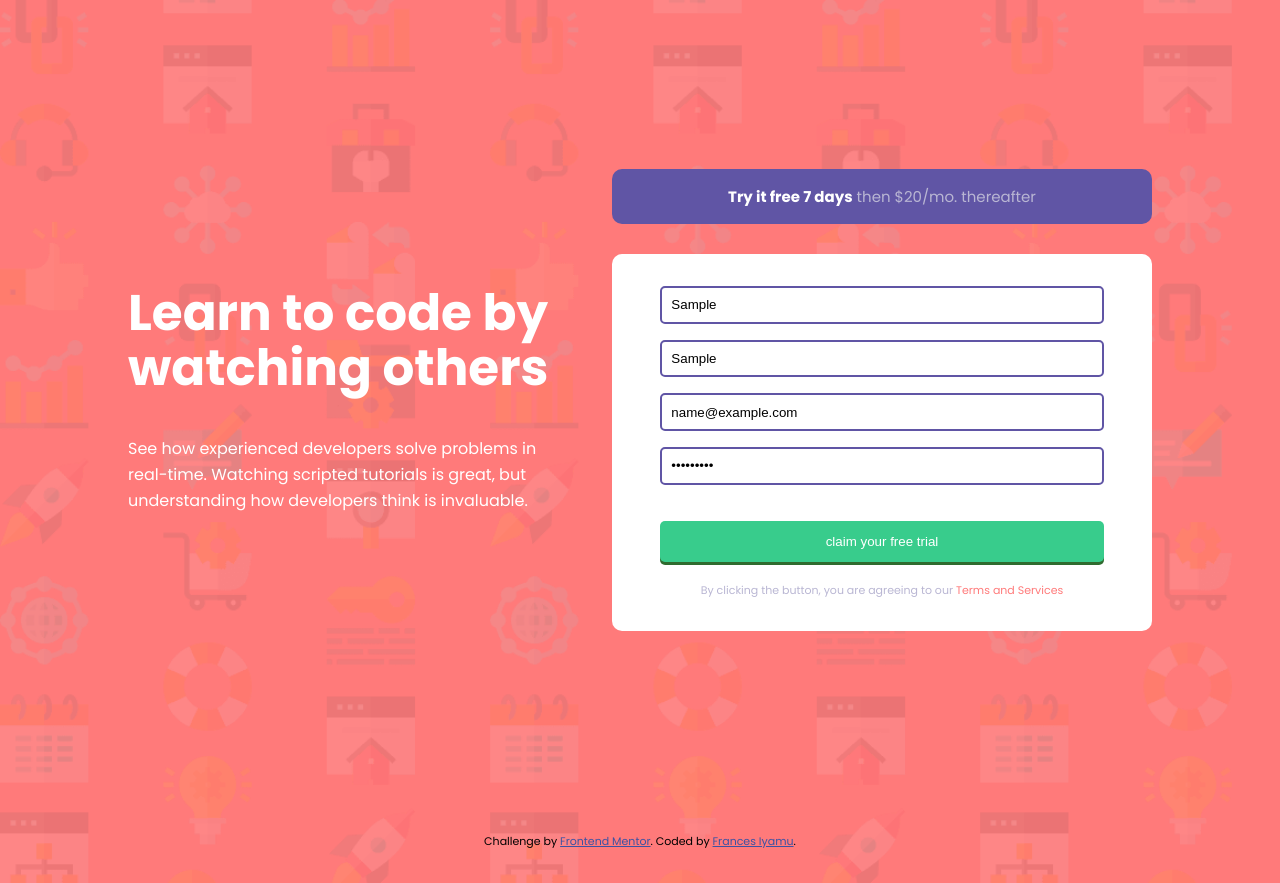
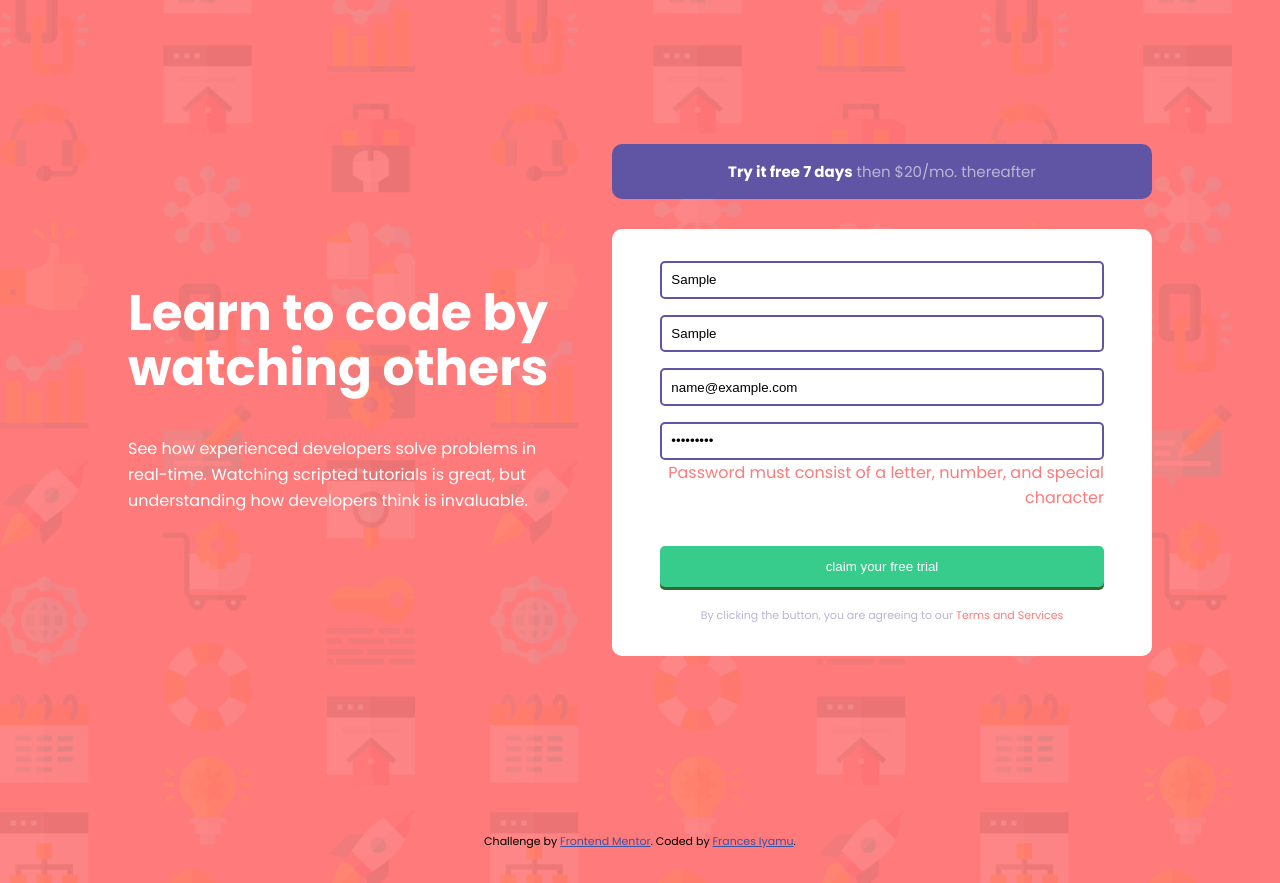
Before and after one commit to Francesiyamu/sign-up-form, a plain HTML site: page index.html in a window 1280 px wide. Both pictures are taken after typing "Sample", "Sample", "name@example.com", "Sample123" into the empty fields and a click on the button "claim your free trial". Drawn offline with Linux system fonts and the light colour scheme.

Commit message:
project completed

```diff
--- a/JS/form.js
+++ b/JS/form.js
@@ -1,12 +1,57 @@
 const formElements = document.forms["form-details"];
 
-function loopthrough (event){
-    event.preventDefault();
-    let text = "";
+//select your errormessage elements
+let error_message_fname =  document.getElementById('error-message-fname');
+let error_message_lname = document.getElementById('error-message-lname');
+let error_message_email = document.getElementById('error-message-email');
+let error_message_pwd = document.getElementById('error-message-password');
+
+function validateForm (event){
+    event.preventDefault(); //preventd form from submitting
+    /*let text = "";
     for(let element of formElements.elements){
     text += element.value + "<br>";
-}
-console.log(text);
+}*/
+
+//Get current values
+let firstname = document.getElementById('firstname').value;
+let lastname = document.getElementById('lastname').value;
+let email = document.getElementById('email').value;
+let password = document.getElementById('password').value;
+
+
+//define your patterns
+    let firstNameRegex = /[A-Za-z]{3,20}$/;
+    let lastNameRegex = /[A-Za-z]{3,20}$/;
+    let emailRegex = /^[^@\s]+@[^@\s]+\.[^@\s]+$/;
+    let passwordRegex = /^(?=.*[a-z])(?=.*[A-Z])(?=.*\d)(?=.*[!@#$%^&*])[a-zA-Z\d!@#$%^&*]{8,}$/;
+
+
+    //Validate email
+    if (!firstNameRegex.test(firstname)) {
+        error_message_fname.innerHTML = firstname === '' ? 'First Name cannot be empty' : 'Invalid name input';
+        return;
+    }
+
+    // Validate last name
+    if (!lastNameRegex.test(lastname)) {
+        error_message_lname.innerHTML = lastname === '' ? 'Last Name cannot be empty' : 'Invalid name input';
+        return;
+    }
+    // Validate email
+    if (!emailRegex.test(email)) {
+        error_message_email.innerHTML = 'Looks like this is not an email';
+        document.getElementById('email').placeholder = 'email@example.com';
+        return;
+    }
+
+    // Validate password
+    if (!passwordRegex.test(password)) {
+        error_message_pwd.innerHTML = password === '' ? 'Password cannot be empty' : 'Password must consist of a letter, number, and special character';
+        return;
+    }
+
+     document.getElementById("form-details").reset()
 }
 
-formElements.addEventListener('submit', loopthrough);
+formElements.addEventListener('submit', validateForm);
--- a/css/style.css
+++ b/css/style.css
@@ -151,6 +151,11 @@ input::placeholder{
 
 }*/
 
+.error-message{
+    color: var(--Red);
+    text-align: end;
+}
+
 
 .submit-btn{
     width: 100%;
--- a/index.html
+++ b/index.html
@@ -20,22 +20,23 @@
       </div>
       <div class="right-flex-box">
         <p class="trial-info"><strong>Try it free 7 days</strong> then $20/mo. thereafter</p>
-        <form action="" id="form-details" method="">
+
+        <form action="" id="form-details" method="" novalidate onsubmit="return">
           <div>
-            <input type="text" name="firstname" id="firstname" placeholder="First Name" required pattern="[A-Za-z]{3,20}" class="input-with-icon error" minlength="3" >
-            <p class="error-message"></p>
+            <input type="text" name="fname" id="firstname" placeholder="First Name" required pattern="[A-Za-z]{3,20}" class="input-with-icon error" minlength="3" >
+            <p id="error-message-fname" class="error-message"></p>
           </div>
           <div>
-            <input type="text" name="lastname" id="lastname" placeholder="Last Name" required pattern="[A-Za-z]{3,20}" class="input-with-icon error">
-             <p class="error-message"></p>
+            <input type="text" name="lname" id="lastname" placeholder="Last Name" required pattern="[A-Za-z]{3,20}" class="input-with-icon error">
+             <p id="error-message-lname" class="error-message"></p>
           </div>
           <div>
             <input type="email" name="email" id="email" placeholder="Email Adress"  class="input-with-icon error" required pattern="^[^@\s]+@[^@\s]+\.[^@\s]+$">
-            <p class="error-message"></p>
+            <p id="error-message-email" class="error-message"></p>
           </div>
           <div>
             <input type="password" name="password" id="password" placeholder="Password" required class="input-with-icon error" required pattern="^(?=.*\d).{8,}$">
-            <p class="error-message"></p>
+            <p id="error-message-password" class="error-message"></p>
           </div>
           <button type="submit" class="submit-btn" id="btn">claim your free trial</button>
           <p class="terms-and-services"> By clicking the button, you are agreeing to our <span>Terms and Services</span></p>
```
Also changed, not shown: 1 other file.
